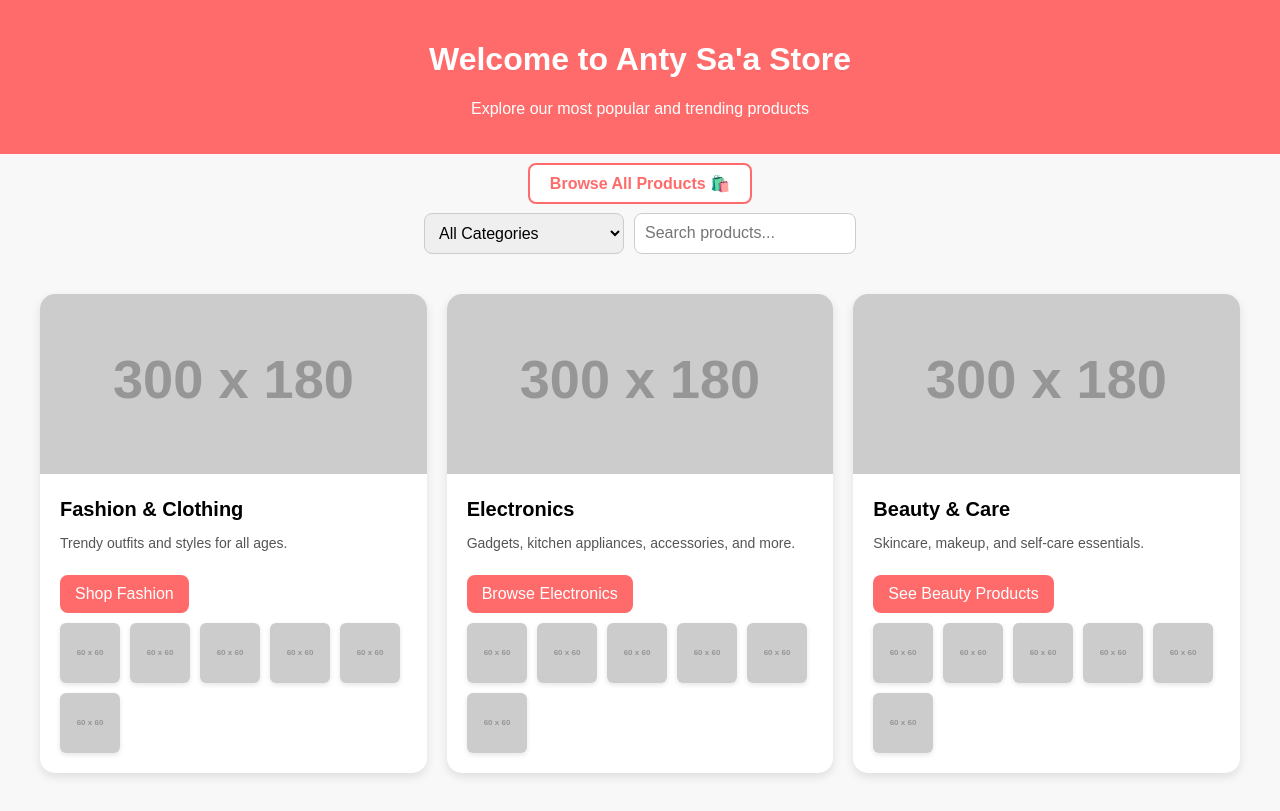
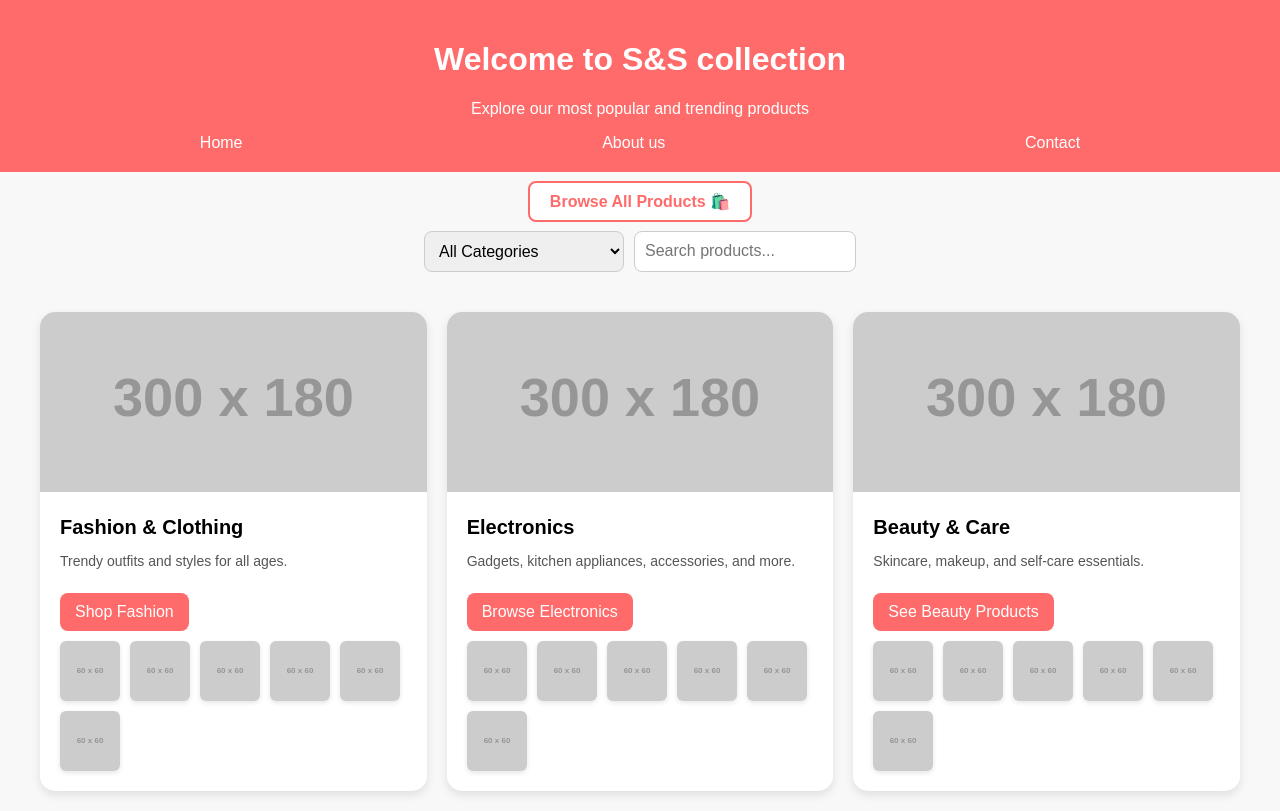
Before and after one commit to waleedcyber/S-and-A-collection, a plain HTML site: page index.html in a window 1280 px wide. Drawn offline with Linux system fonts and the light colour scheme; placeholder pictures from the web are drawn by us.

Commit message:
just some little twaek

```diff
--- a/index.html
+++ b/index.html
@@ -20,6 +20,13 @@
       top: 0;
       z-index: 1000;
     }
+   .navigate{
+    display: flex;
+    flex-direction: row;
+    align-items: center;
+    justify-content: space-around;
+
+  }
 
     .browse-all {
       text-align: center;
@@ -145,8 +152,13 @@
 </head>
 <body>
   <header>
-    <h1>Welcome to Anty Sa'a Store</h1>
+    <h1>Welcome to S&S collection</h1>
     <p>Explore our most popular and trending products</p>
+    <div class="navigate">
+      <div>Home</div>
+      <div>About us</div>
+      <div>Contact</div>
+    </div>
   </header>
 
   <div class="browse-all">
```
Also changed, not shown: what to do next.txt.
